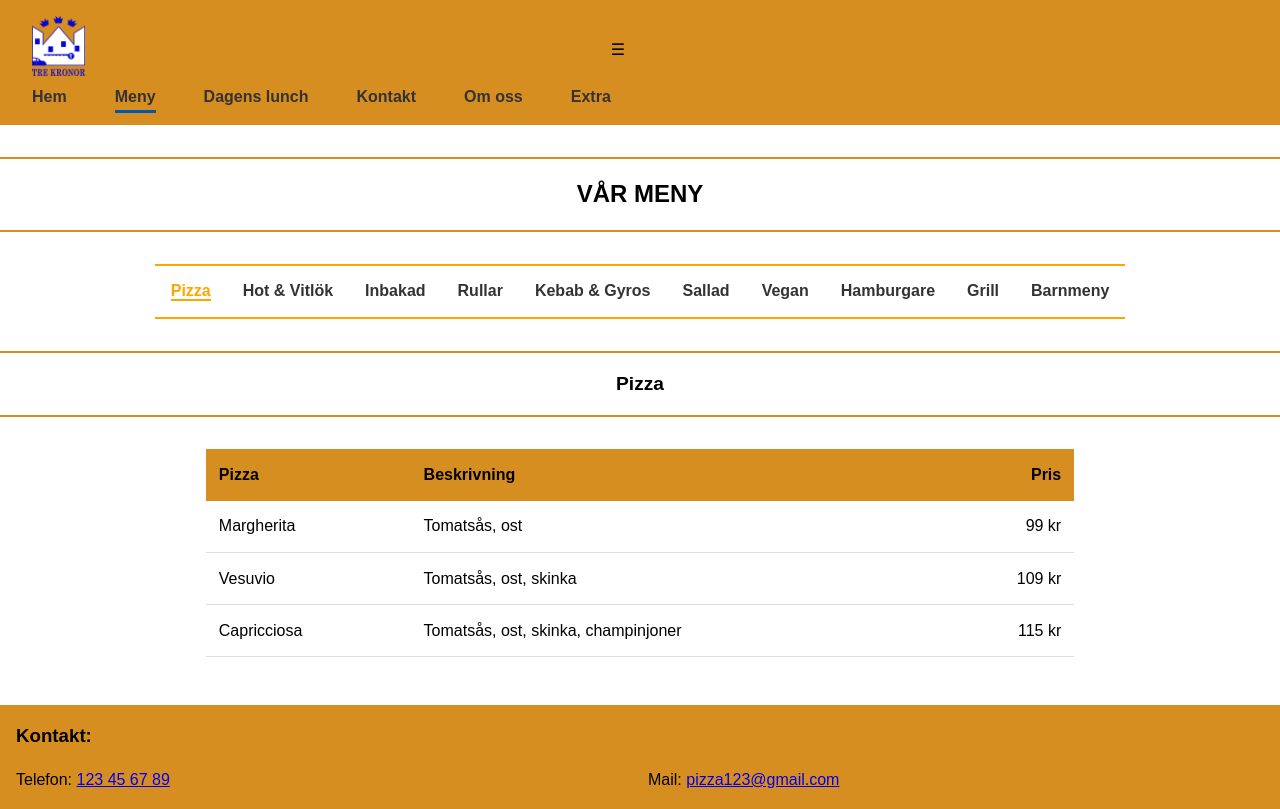
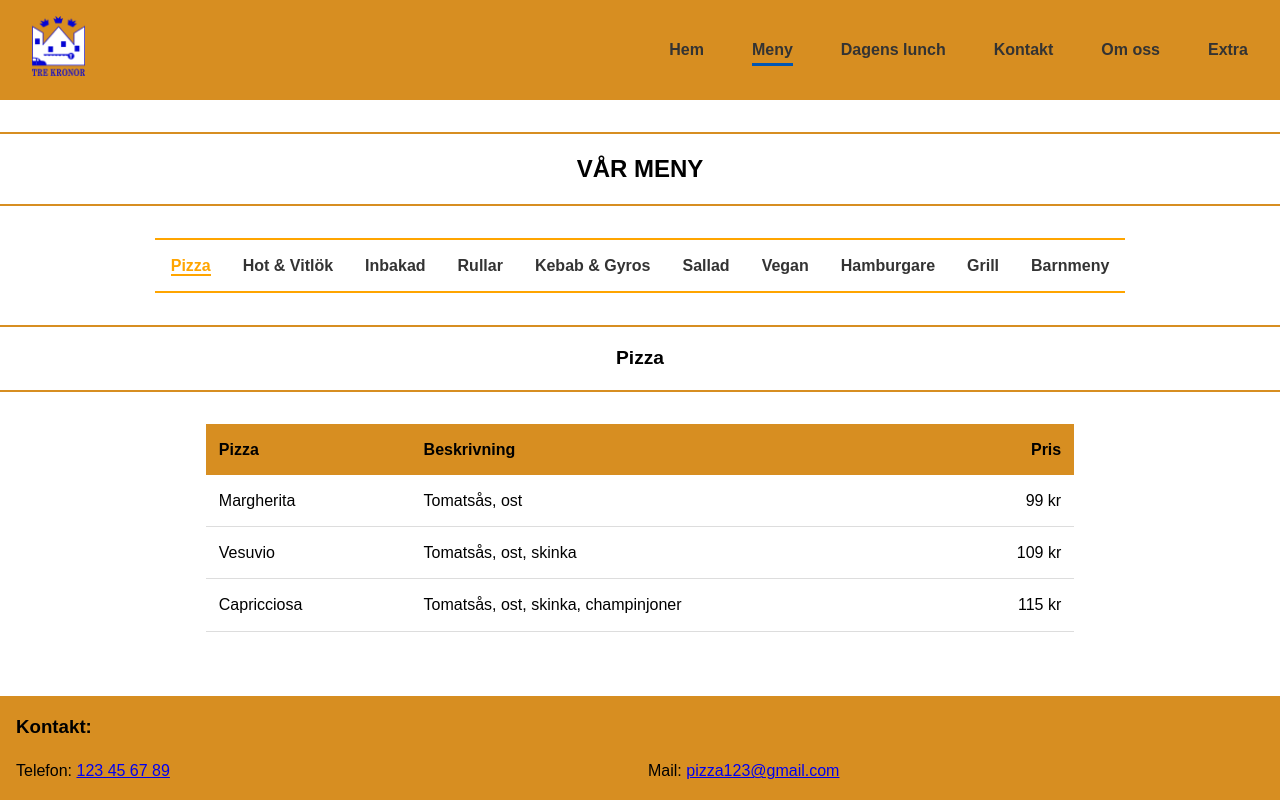
Before and after one commit to markusisaklundin-eng/Tre_Kronor-hemsida, a website: page meny.html in a window 1280 px wide. Drawn offline with Linux system fonts and the light colour scheme.

Commit message:
Add files via upload

```diff
--- a/meny.html
+++ b/meny.html
@@ -20,7 +20,6 @@
                 </a>
             </div>
 
-            <div class="hamburger">☰</div>
             <ul class="meny">
                 <li><a href="index.html">Hem</a></li>
                 <li><a href="meny.html" class="active">Meny</a></li>
```
Also changed, not shown: dagens_lunch.html (+0 -1 lines), extra.html (+0 -1 lines), kontakt.html (+1 -2 lines), om_oss.html (+0 -1 lines).
